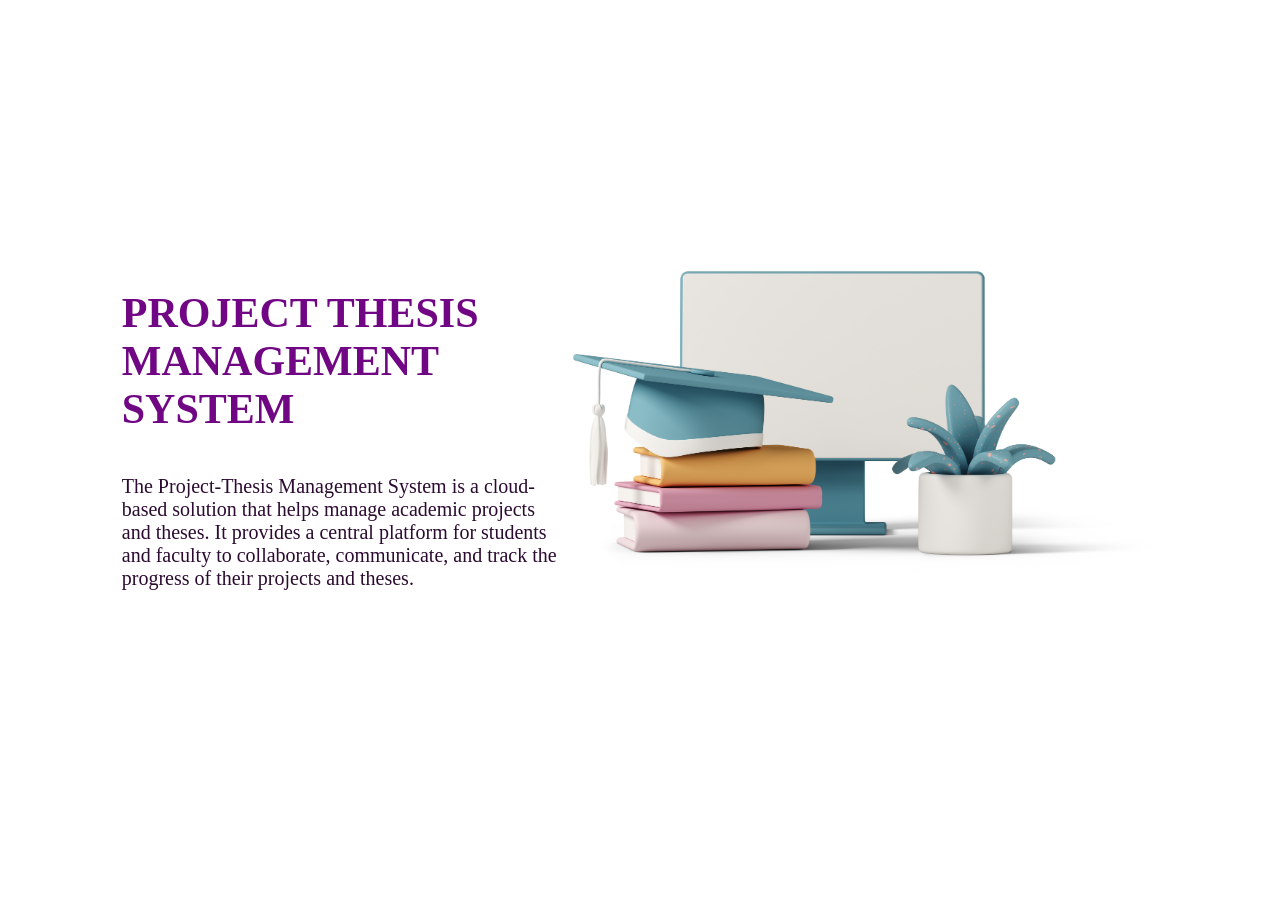
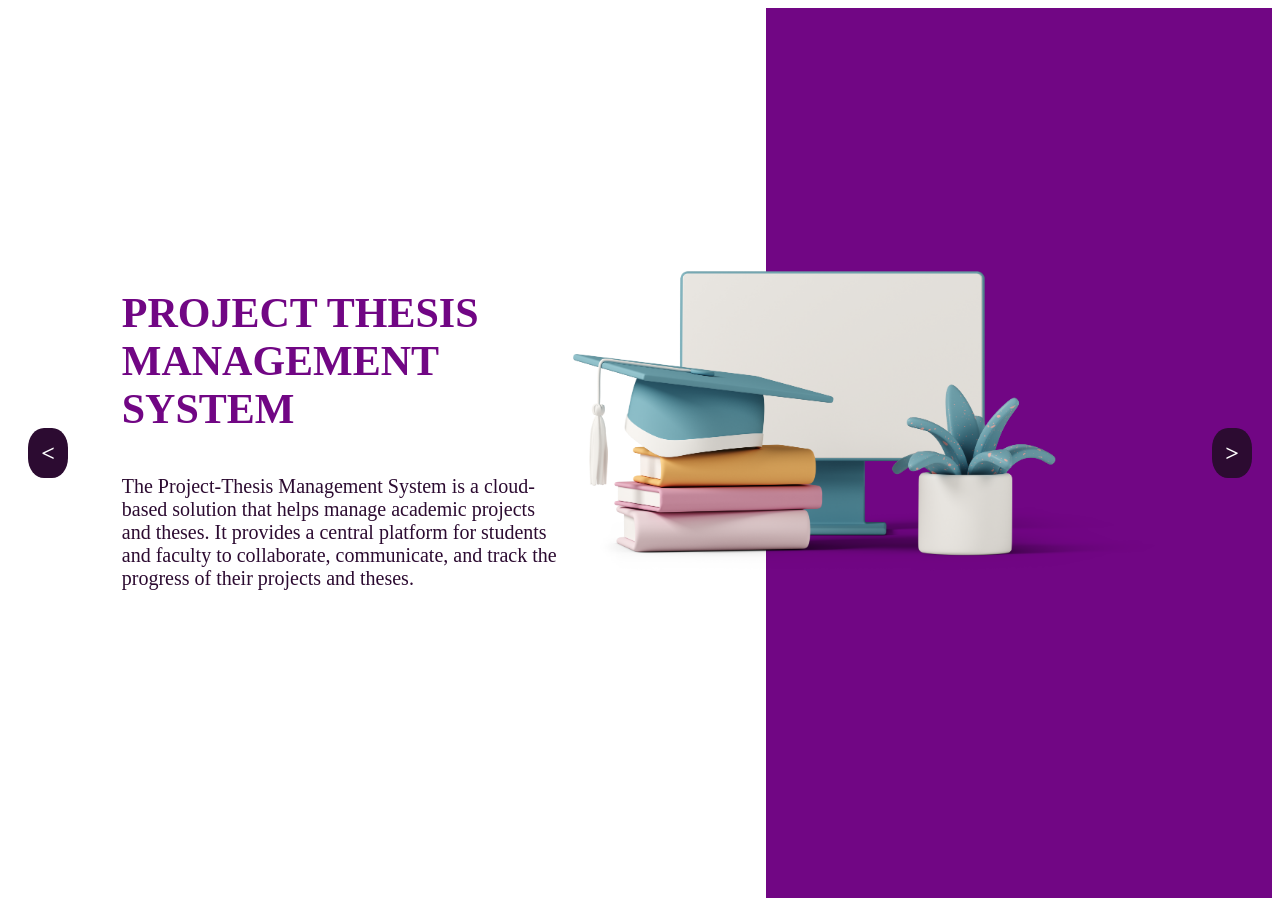
Before and after one commit to robinNcode/animated_slider, a PHP site: page / in a window 1280 px wide. Run offline with PHP 8.4, Linux system fonts and the light colour scheme.

Commit message:
css  done

```diff
--- a/css/style.css
+++ b/css/style.css
@@ -41,3 +41,37 @@
 .container .slide-container.active{
     display: block;
 }
+
+.container .slide-container{
+    background: linear-gradient(90deg, #fff 60%, #710684FF 40%);
+}
+
+.container #prev,
+.container #next{
+    position: absolute;
+    top: 50%;
+    transform: translateY(-50%);
+    color: #fff;
+    background: #2c0b31;
+    height: 50px;
+    width: 40px;
+    line-height: 50px;
+    font-size: 24px;
+    text-align: center;
+    cursor: pointer;
+    font-weight: bolder;
+    border-radius: 40%;
+}
+
+.container #prev:hover,
+.container #next:hover{
+    background-color: #666;
+}
+
+.container #prev{
+    left: 20px;
+}
+
+.container #next{
+    right: 20px;
+}
--- a/index.php
+++ b/index.php
@@ -147,8 +147,8 @@
         </div>
         <!-- Silde 6 End -->
 
-        <div class="prev"></div>
-        <div class="next"></div>
+        <div id="prev"> < </div>
+        <div id="next"> > </div>
     </div>
 
 </body>
```
